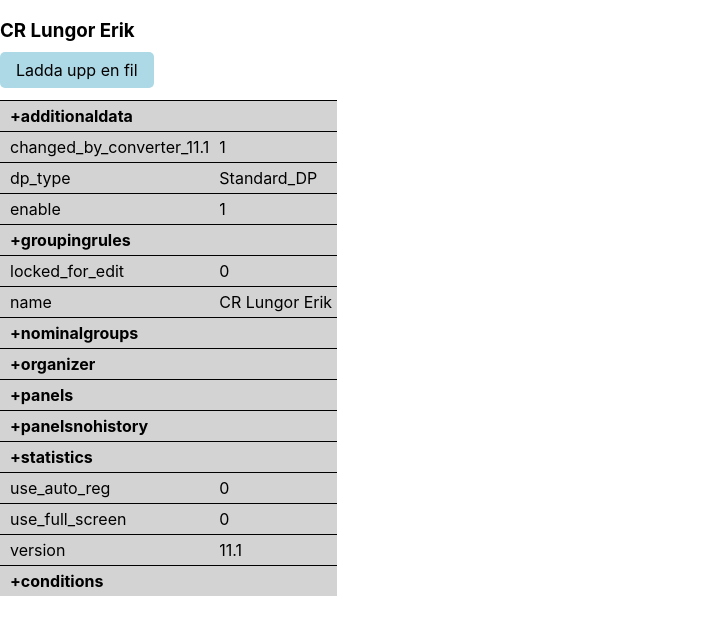
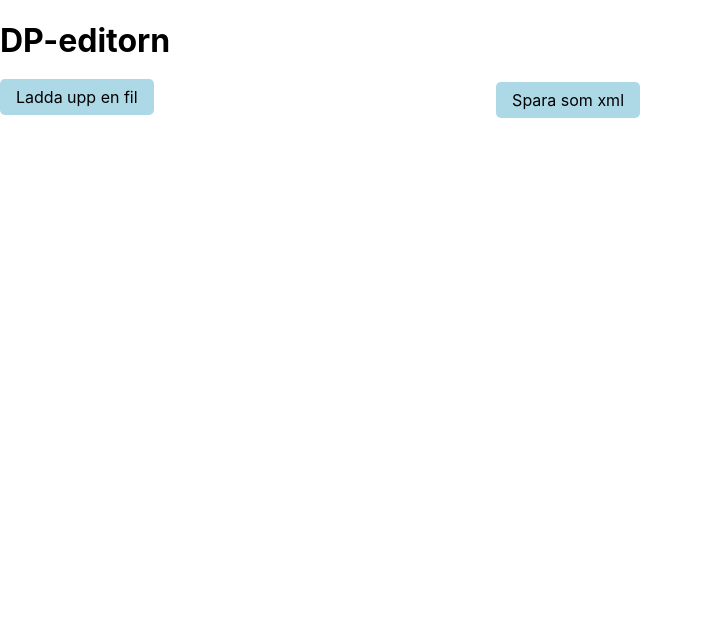
Before and after one commit to eriklofblad/dp-editor, a React (Create React App) app: page / in a window 1280 px wide. Shown: the top 634 px of the page, without its empty margins (0-703 px from the left). Built offline with nearby package versions, Linux system fonts and the light colour scheme.

Commit message:
editing possible

```diff
--- a/package.json
+++ b/package.json
@@ -10,8 +10,10 @@
     "@types/node": "^12.12.48",
     "@types/react": "^16.9.41",
     "@types/react-dom": "^16.9.8",
+    "file-saver": "^2.0.2",
     "react": "^16.13.1",
     "react-dom": "^16.13.1",
+    "react-icons": "^3.10.0",
     "react-scripts": "3.4.1",
     "typescript": "^3.7.5",
     "xml-js": "^1.6.11"
@@ -37,5 +39,7 @@
       "last 1 safari version"
     ]
   },
-  "devDependencies": {}
+  "devDependencies": {
+    "@types/file-saver": "^2.0.1"
+  }
 }
--- a/src/App.css
+++ b/src/App.css
@@ -4,6 +4,7 @@
 
 table {
   border-collapse: collapse;
+  min-width: 50vw;
 }
 
 td {
@@ -22,8 +23,13 @@ input[type="file"] {
 
 .file-button {
   background-color: lightblue;
+  font-size: 1rem;
   padding: 8px 16px;
   cursor: pointer;
   margin-bottom: 15px;
   border-radius: 5px;
+  border-width: 0px;
+  font-family: -apple-system, BlinkMacSystemFont, "Segoe UI", "Roboto", "Oxygen",
+    "Ubuntu", "Cantarell", "Fira Sans", "Droid Sans", "Helvetica Neue",
+    sans-serif;
 }
--- a/src/App.tsx
+++ b/src/App.tsx
@@ -1,9 +1,10 @@
-import React, { useState, useEffect } from "react";
+import React, { useState } from "react";
 import "./App.css";
-import { xmlData } from "./test-data/crLungor";
 import convert, { ElementCompact } from "xml-js";
 import TreeBase from "./TreeBase";
 import FileUploader from "./FileUploader";
+import ExportButton from "./ExportButton";
+import EditValue from "./EditValue";
 
 interface XmlTreeData extends ElementCompact {
   tree?: {
@@ -27,15 +28,22 @@ function App() {
   const [nodes, setNodes] = useState<XMLNode[]>([]);
   const [baseName, setBaseName] = useState<string>("");
   const [dpName, setDPName] = useState<string>("");
+  const [editing, setEditing] = useState<{
+    active: boolean;
+    node: XMLNode | null;
+  }>({ active: false, node: null });
 
-  useEffect(() => {
-    setNewData(xmlData);
-  }, []);
+  // useEffect(() => {
+  //   setNewData(xmlData);
+  // }, []);
 
   const setNewData = (data: string): void => {
     const jsonData: XmlTreeData = convert.xml2js(data, { compact: true });
 
+    console.log(jsonData);
+
     if (!jsonData.tree) {
+      console.log("json data not as expected");
       return;
     }
 
@@ -56,11 +64,46 @@ function App() {
       )
     );
   };
+
+  const startEdit = (node: XMLNode) => {
+    setEditing({ active: true, node });
+  };
+
+  const endEdit = () => {
+    setEditing({ active: false, node: null });
+  };
+
+  const setNodeValue = (path_segment: string, value: string) => {
+    setNodes((prevNodes) =>
+      prevNodes.map((node) => {
+        if (node.path_segment._text === path_segment) {
+          return { ...node, value: { _text: value } };
+        }
+        return node;
+      })
+    );
+    if (path_segment === baseName + "\\name") {
+      setDPName(value);
+    }
+  };
   return (
     <div className="App">
       <div className="path-list">
+        <h1>DP-editorn</h1>
+        <div
+          style={{
+            display: "flex",
+            alignItems: "center",
+            justifyContent: "space-between",
+            width: "50vw",
+          }}
+        >
+          <FileUploader setNewData={setNewData} />
+          <ExportButton nodes={nodes} name={dpName} baseName={baseName} />
+        </div>
         <h3>{dpName}</h3>
-        <FileUploader setNewData={setNewData} />
+        <p>{baseName}</p>
+        <div style={{ display: "flex" }}>
           <table>
             <tbody>
               {nodes
@@ -72,15 +115,26 @@ function App() {
                     childNodes={nodes.filter(
                       (nd) =>
                         nd.parent_path_segment._text &&
+                        (nd.parent_path_segment._text ===
+                          node.path_segment._text ||
                           nd.parent_path_segment._text.startsWith(
-                        node.path_segment._text
-                      )
+                            node.path_segment._text + "\\"
+                          ))
                     )}
                     level={1}
+                    startEdit={startEdit}
                   />
                 ))}
             </tbody>
           </table>
+          {editing.active && editing.node !== null && (
+            <EditValue
+              node={editing.node}
+              endEdit={endEdit}
+              setNodeValue={setNodeValue}
+            />
+          )}
+        </div>
       </div>
     </div>
   );
--- /dev/null
+++ b/src/EditValue.tsx
@@ -0,0 +1,40 @@
+import React, { useState, useEffect } from "react";
+import { XMLNode } from "./App";
+
+interface IProps {
+  node: XMLNode;
+  setNodeValue: (path_segment: string, value: string) => void;
+  endEdit: () => void;
+}
+
+const EditValue: React.FC<IProps> = ({ node, setNodeValue, endEdit }) => {
+  const [value, setValue] = useState<string>("");
+
+  useEffect(() => {
+    setValue(node.value._text ? node.value._text : "");
+  }, [node.value._text]);
+
+  const handleChange = (e: React.ChangeEvent<HTMLInputElement>) => {
+    setValue(e.target.value);
+  };
+
+  const handleSave = () => {
+    setNodeValue(node.path_segment._text, value);
+    endEdit();
+  };
+  return (
+    <div>
+      <input
+        type="text"
+        name="value"
+        id="edit-value"
+        onChange={handleChange}
+        value={value}
+      />
+      <button onClick={handleSave}>Spara</button>
+      <button onClick={endEdit}>Avbryt</button>
+    </div>
+  );
+};
+
+export default EditValue;
--- /dev/null
+++ b/src/ExportButton.tsx
@@ -0,0 +1,55 @@
+import React from "react";
+import { XMLNode } from "./App";
+import { saveAs } from "file-saver";
+import { js2xml } from "xml-js";
+
+interface IProps {
+  nodes: XMLNode[];
+  name: string;
+  baseName: string;
+}
+
+const ExportButton: React.FC<IProps> = ({ nodes, name, baseName }) => {
+  const downloadFile = () => {
+    const data = {
+      _declaration: {
+        _attributes: {
+          encoding: "UTF-8",
+          version: "1.0",
+        },
+      },
+      _doctype: `tree [
+        <!ELEMENT tree (branch)+>
+        <!ELEMENT branch (node)+>
+        <!ELEMENT node (path_segment,parent_path_segment?,value?)>
+        <!ELEMENT path_segment (#PCDATA)>
+        <!ELEMENT parent_path_segment (#PCDATA)>
+        <!ELEMENT value (#PCDATA)>
+        ]`,
+      tree: {
+        branch: {
+          node: [
+            { path_segment: baseName, parent_path_segment: {}, value: {} },
+            ...nodes,
+          ],
+        },
+      },
+    };
+
+    const fileText = new Blob([js2xml(data, { compact: true })], {
+      type: "application/xml",
+    });
+
+    saveAs(fileText, `DP_${name.replace(" ", "_")}.xml`);
+  };
+
+  return (
+    <div>
+      <button className="file-button" onClick={downloadFile}>
+        Spara som xml
+      </button>
+    </div>
+  );
+};
+
+export default ExportButton;
--- a/src/FileUploader.tsx
+++ b/src/FileUploader.tsx
@@ -18,8 +18,9 @@ const FileUploader: React.FC<IProps> = ({ setNewData }) => {
   };
 
   const handleFileChosen = (e: React.ChangeEvent<HTMLInputElement>) => {
+    console.log("new file chosen");
     if (e.target.files && e.target.files.length > 0) {
-      const file = e.target.files[0];
+      const file = e.target.files[e.target.files.length - 1];
       fileReader = new FileReader();
       fileReader.onloadend = handleFileRead;
       fileReader.readAsText(file);
--- a/src/TreeBase.tsx
+++ b/src/TreeBase.tsx
@@ -1,16 +1,19 @@
 import React, { useState } from "react";
 import { XMLNode } from "./App";
+import { FaPen } from "react-icons/fa";
 
 interface IProps {
   childNodes: XMLNode[];
   activeNode: XMLNode;
   level: number;
+  startEdit: (node: XMLNode) => void;
 }
 
 const TreeBase: React.FC<IProps> = ({
   activeNode: { path_segment, parent_path_segment, value },
   childNodes,
   level,
+  startEdit,
 }) => {
   const [open, setOpen] = useState(false);
   const hasChildren = childNodes.length > 0;
@@ -28,7 +31,17 @@ const TreeBase: React.FC<IProps> = ({
           {hasChildren && (open ? "-" : "+")}
           {path_segment._text.replace(parent_path_segment._text + "\\", "")}
         </td>
-        <td>{value._text}</td>
+        <td>
+          {value._text ? value._text + " " : ""}{" "}
+          {value._text && (
+            <FaPen
+              style={{ float: "right" }}
+              onClick={() =>
+                startEdit({ path_segment, parent_path_segment, value })
+              }
+            />
+          )}
+        </td>
       </tr>
       {open &&
         hasChildren &&
@@ -43,11 +56,12 @@ const TreeBase: React.FC<IProps> = ({
               level={level + 1}
               childNodes={childNodes.filter(
                 (nd) =>
-                  nd.parent_path_segment._text &&
+                  nd.parent_path_segment._text === node.path_segment._text ||
                   nd.parent_path_segment._text.startsWith(
-                    node.path_segment._text
+                    node.path_segment._text + "\\"
                   )
               )}
+              startEdit={startEdit}
             />
           ))}
     </React.Fragment>
```
Also changed, not shown: 1 other file (tests, documents, lock files or other folders). Lines whose indentation alone changed are shown as unchanged.
